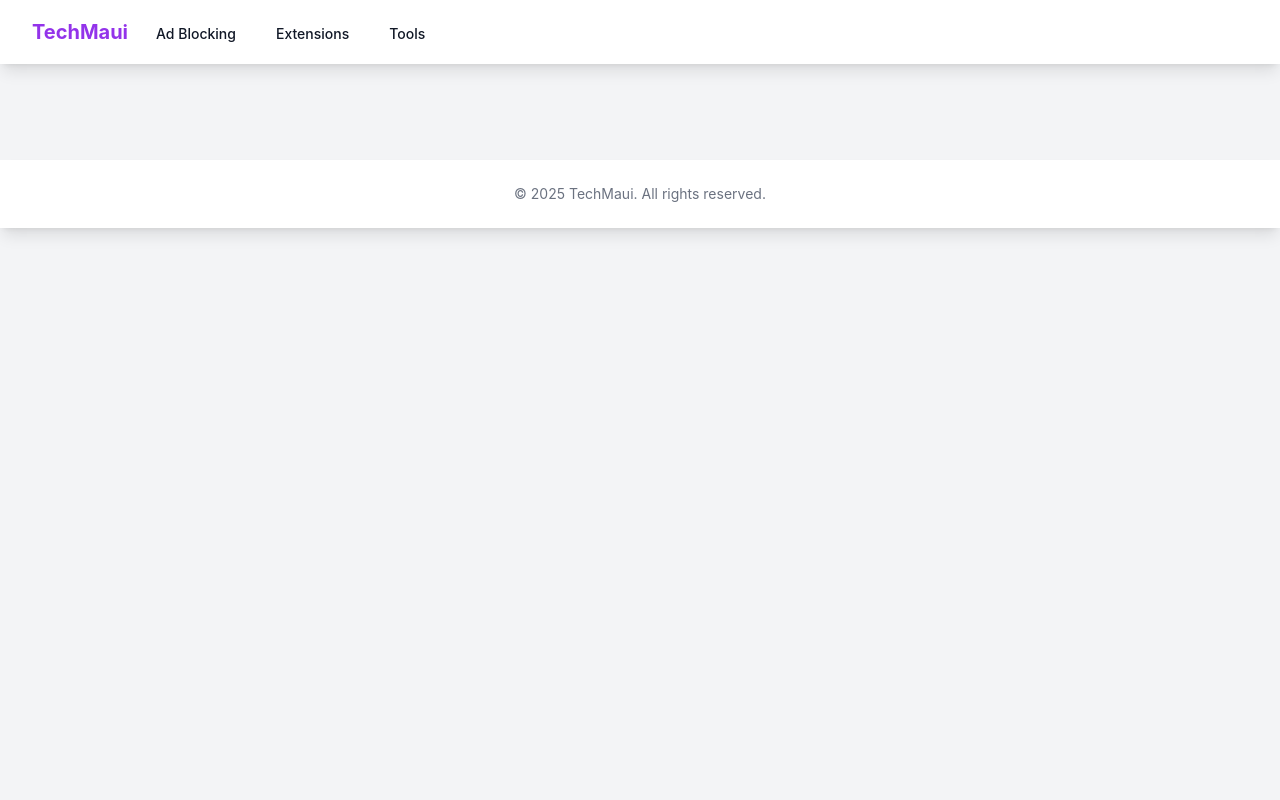
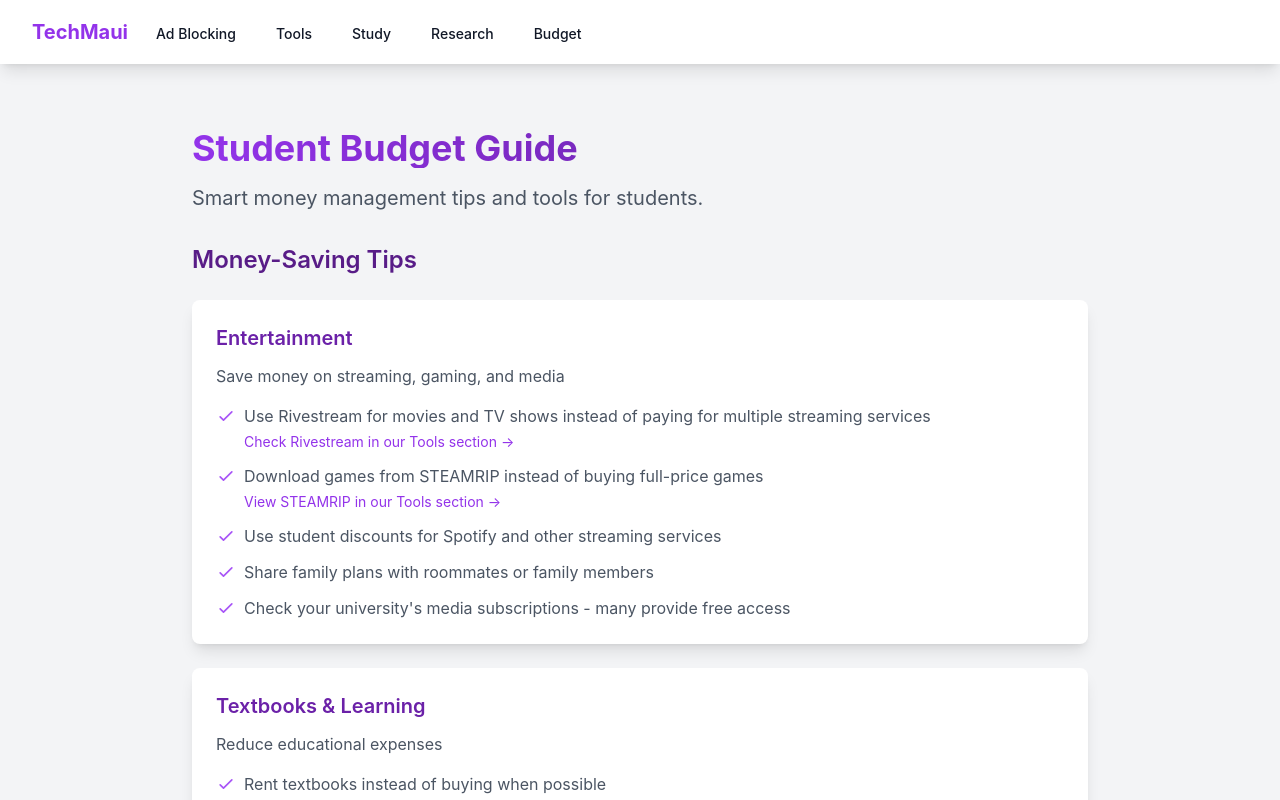
Before and after one commit to nxtcarson/techmaui, a React (Vite) app: page /budget in a window 1280 px wide. Built offline with nearby package versions, Linux system fonts and the light colour scheme.

Commit message:
feat: add Budget page with money-saving tips and tools

```diff
--- a/src/App.jsx
+++ b/src/App.jsx
@@ -1,8 +1,10 @@
 import { BrowserRouter as Router, Routes, Route, Link } from 'react-router-dom';
 import Home from './pages/Home';
 import AdBlocking from './pages/AdBlocking';
-import Extensions from './pages/Extensions';
 import Tools from './pages/Tools';
+import Study from './pages/Study';
+import Research from './pages/Research';
+import Budget from './pages/Budget';
 
 function App() {
   return (
@@ -24,16 +26,28 @@
                     Ad Blocking
                   </Link>
                   <Link
-                    to="/extensions"
-                    className="inline-flex items-center px-1 pt-1 text-sm font-medium text-gray-900 hover:text-purple-600"
-                  >
-                    Extensions
-                  </Link>
-                  <Link
                     to="/tools"
                     className="inline-flex items-center px-1 pt-1 text-sm font-medium text-gray-900 hover:text-purple-600"
                   >
                     Tools
+                  </Link>
+                  <Link
+                    to="/study"
+                    className="inline-flex items-center px-1 pt-1 text-sm font-medium text-gray-900 hover:text-purple-600"
+                  >
+                    Study
+                  </Link>
+                  <Link
+                    to="/research"
+                    className="inline-flex items-center px-1 pt-1 text-sm font-medium text-gray-900 hover:text-purple-600"
+                  >
+                    Research
+                  </Link>
+                  <Link
+                    to="/budget"
+                    className="inline-flex items-center px-1 pt-1 text-sm font-medium text-gray-900 hover:text-purple-600"
+                  >
+                    Budget
                   </Link>
                 </div>
               </div>
@@ -46,8 +60,10 @@
           <Routes>
             <Route path="/" element={<Home />} />
             <Route path="/adblocking" element={<AdBlocking />} />
-            <Route path="/extensions" element={<Extensions />} />
             <Route path="/tools" element={<Tools />} />
+            <Route path="/study" element={<Study />} />
+            <Route path="/research" element={<Research />} />
+            <Route path="/budget" element={<Budget />} />
           </Routes>
         </main>
 
--- /dev/null
+++ b/src/pages/Budget.jsx
@@ -0,0 +1,245 @@
+import React from 'react';
+import { Link } from 'react-router-dom';
+
+function Budget() {
+  const savingCategories = [
+    {
+      title: "Entertainment",
+      description: "Save money on streaming, gaming, and media",
+      tips: [
+        {
+          tip: "Use Rivestream for movies and TV shows instead of paying for multiple streaming services",
+          link: "/tools",
+          linkText: "Check Rivestream in our Tools section"
+        },
+        {
+          tip: "Download games from STEAMRIP instead of buying full-price games",
+          link: "/tools",
+          linkText: "View STEAMRIP in our Tools section"
+        },
+        "Use student discounts for Spotify and other streaming services",
+        "Share family plans with roommates or family members",
+        "Check your university's media subscriptions - many provide free access"
+      ]
+    },
+    {
+      title: "Textbooks & Learning",
+      description: "Reduce educational expenses",
+      tips: [
+        "Rent textbooks instead of buying when possible",
+        "Buy used books from campus bookstore or online marketplaces",
+        "Check library reserves for required readings",
+        "Split costs with classmates for shared resources",
+        "Use online resources and open educational materials"
+      ]
+    },
+    {
+      title: "Food & Groceries",
+      description: "Smart eating on a student budget",
+      tips: [
+        "Meal prep to avoid expensive takeout",
+        "Use student discounts at local restaurants",
+        "Shop at discount grocery stores",
+        "Buy in bulk for non-perishable items",
+        "Use cashback apps for grocery shopping"
+      ]
+    }
+  ];
+
+  const budgetTools = [
+    {
+      title: "Money Management",
+      tools: [
+        {
+          name: "Mint",
+          url: "https://mint.intuit.com",
+          description: "Free budgeting app with expense tracking and bill reminders"
+        },
+        {
+          name: "YNAB (You Need A Budget)",
+          url: "https://www.ynab.com",
+          description: "Zero-based budgeting app with student discount"
+        },
+        {
+          name: "Splitwise",
+          url: "https://www.splitwise.com",
+          description: "Split expenses with roommates or friends"
+        }
+      ]
+    },
+    {
+      title: "Student Discounts",
+      tools: [
+        {
+          name: "UNiDAYS",
+          url: "https://www.myunidays.com",
+          description: "Student verification platform for exclusive discounts"
+        },
+        {
+          name: "Student Beans",
+          url: "https://www.studentbeans.com",
+          description: "Student discount platform for various brands"
+        },
+        {
+          name: "Amazon Prime Student",
+          url: "https://www.amazon.com/primestudent",
+          description: "Half-price Prime membership for students"
+        }
+      ]
+    },
+    {
+      title: "Savings Tools",
+      tools: [
+        {
+          name: "Honey",
+          url: "https://www.joinhoney.com",
+          description: "Automatic coupon finder and price tracker"
+        },
+        {
+          name: "Capital One Shopping",
+          url: "https://capital.one/shopping",
+          description: "Price comparison and cashback tool"
+        },
+        {
+          name: "Rakuten",
+          url: "https://www.rakuten.com",
+          description: "Cashback and shopping rewards platform"
+        }
+      ]
+    }
+  ];
+
+  const monthlyBudgetTemplate = {
+    title: "Monthly Budget Template",
+    categories: [
+      {
+        name: "Essential Expenses",
+        items: [
+          "Rent/Housing: 30-40% of income",
+          "Utilities: 5-10% of income",
+          "Groceries: 10-15% of income",
+          "Transportation: 5-10% of income",
+          "Phone/Internet: 2-5% of income"
+        ]
+      },
+      {
+        name: "Education Expenses",
+        items: [
+          "Textbooks: Set aside per semester",
+          "School Supplies: Monthly budget",
+          "Course Materials: As needed",
+          "Technology: Save monthly for upgrades",
+          "Study Resources: Include in monthly plan"
+        ]
+      },
+      {
+        name: "Discretionary Spending",
+        items: [
+          "Entertainment: 5-10% of income",
+          "Eating Out: 5-10% of income",
+          "Shopping: 5% of income",
+          "Hobbies: 2-5% of income",
+          "Emergency Fund: 5-10% of income"
+        ]
+      }
+    ]
+  };
+
+  return (
+    <div className="w-full space-y-8 p-8">
+      <div className="max-w-4xl mx-auto">
+        <h1 className="text-4xl font-bold text-transparent bg-clip-text bg-gradient-to-r from-purple-600 to-purple-900 mb-4">
+          Student Budget Guide
+        </h1>
+        <p className="text-xl text-gray-600 mb-8">
+          Smart money management tips and tools for students.
+        </p>
+
+        {/* Money-Saving Tips */}
+        <section className="mb-12">
+          <h2 className="text-2xl font-semibold text-purple-900 mb-6">Money-Saving Tips</h2>
+          <div className="space-y-6">
+            {savingCategories.map((category, index) => (
+              <div key={index} className="bg-white rounded-lg shadow-lg p-6 hover:shadow-xl transition-shadow">
+                <h3 className="text-xl font-semibold text-purple-800 mb-3">{category.title}</h3>
+                <p className="text-gray-600 mb-4">{category.description}</p>
+                <ul className="space-y-3">
+                  {category.tips.map((tip, tipIndex) => (
+                    <li key={tipIndex} className="flex items-start">
+                      <svg className="h-5 w-5 text-purple-500 mr-2 mt-0.5 flex-shrink-0" fill="none" stroke="currentColor" viewBox="0 0 24 24">
+                        <path strokeLinecap="round" strokeLinejoin="round" strokeWidth="2" d="M5 13l4 4L19 7" />
+                      </svg>
+                      <div>
+                        <span className="text-gray-600">
+                          {typeof tip === 'string' ? tip : tip.tip}
+                        </span>
+                        {typeof tip !== 'string' && tip.link && (
+                          <Link
+                            to={tip.link}
+                            className="block text-sm text-purple-600 hover:text-purple-800 mt-1"
+                          >
+                            {tip.linkText} →
+                          </Link>
+                        )}
+                      </div>
+                    </li>
+                  ))}
+                </ul>
+              </div>
+            ))}
+          </div>
+        </section>
+
+        {/* Budget Tools */}
+        <section className="mb-12">
+          <h2 className="text-2xl font-semibold text-purple-900 mb-6">Recommended Tools</h2>
+          <div className="grid grid-cols-1 md:grid-cols-3 gap-6">
+            {budgetTools.map((category, index) => (
+              <div key={index} className="bg-white rounded-lg shadow-lg p-6 hover:shadow-xl transition-shadow">
+                <h3 className="text-xl font-semibold text-purple-800 mb-4">{category.title}</h3>
+                <div className="space-y-4">
+                  {category.tools.map((tool, toolIndex) => (
+                    <a
+                      key={toolIndex}
+                      href={tool.url}
+                      target="_blank"
+                      rel="noopener noreferrer"
+                      className="block p-3 bg-purple-50 rounded-lg hover:bg-purple-100 transition-colors"
+                    >
+                      <span className="font-medium text-purple-900">{tool.name}</span>
+                      <p className="text-sm text-purple-700 mt-1">{tool.description}</p>
+                    </a>
+                  ))}
+                </div>
+              </div>
+            ))}
+          </div>
+        </section>
+
+        {/* Budget Template */}
+        <section>
+          <h2 className="text-2xl font-semibold text-purple-900 mb-6">{monthlyBudgetTemplate.title}</h2>
+          <div className="grid grid-cols-1 md:grid-cols-3 gap-6">
+            {monthlyBudgetTemplate.categories.map((category, index) => (
+              <div key={index} className="bg-white rounded-lg shadow-lg p-6 hover:shadow-xl transition-shadow">
+                <h3 className="text-xl font-semibold text-purple-800 mb-4">{category.name}</h3>
+                <ul className="space-y-2">
+                  {category.items.map((item, itemIndex) => (
+                    <li key={itemIndex} className="flex items-start">
+                      <svg className="h-5 w-5 text-purple-500 mr-2 mt-0.5" fill="none" stroke="currentColor" viewBox="0 0 24 24">
+                        <path strokeLinecap="round" strokeLinejoin="round" strokeWidth="2" d="M12 8c-1.657 0-3 .895-3 2s1.343 2 3 2 3 .895 3 2-1.343 2-3 2m0-8c1.11 0 2.08.402 2.599 1M12 8V7m0 1v8m0 0v1m0-1c-1.11 0-2.08-.402-2.599-1M21 12a9 9 0 11-18 0 9 9 0 0118 0z" />
+                      </svg>
+                      <span className="text-gray-600">{item}</span>
+                    </li>
+                  ))}
+                </ul>
+              </div>
+            ))}
+          </div>
+        </section>
+      </div>
+    </div>
+  );
+}
+
+export default Budget;
```
